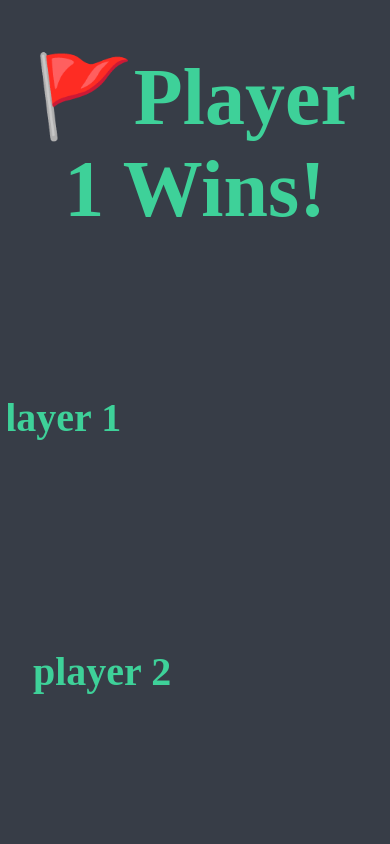
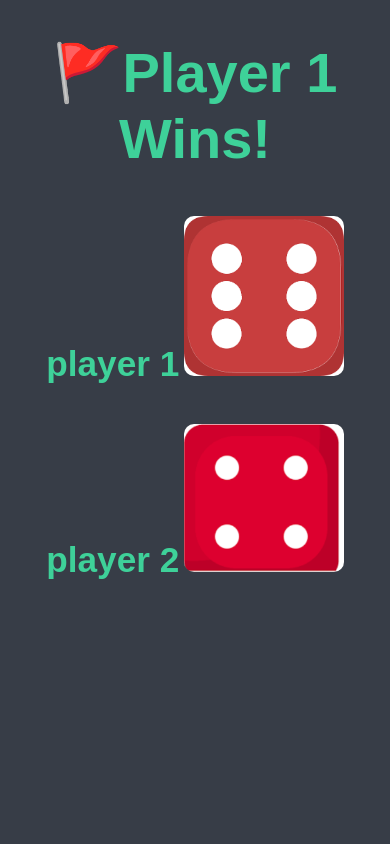
Before and after one commit to Hoorbutt8899/dice-game, a plain HTML site: page index.html in a window 390 px wide. Drawn offline with Linux system fonts and the light colour scheme.

Commit message:
Update style.css

```diff
--- a/style.css
+++ b/style.css
@@ -1,51 +1,114 @@
+
+* {
+    box-sizing: border-box;
+    margin: 0;
+    padding: 0;
+}
+
 body {
     background-color: #373d47;
+    font-family: sans-serif;
+    min-height: 100vh;
+    position: relative;
 }
+
 h1 {
     text-align: center;
-    margin-top: 50px;
+    padding-top: 50px;
     font-size: 80px;
     color: #3ed199;
+}
 
-}
 .player1 h4 {
-    position: relative;
+    position: absolute;
     top: 30%;
     left: 40%;
     transform: translate(-50%, -50%);
     font-size: 40px;
     color: #3ed199;
 }
+
 .player2 h4 {
-    position: relative;
+    position: absolute;
     top: 30%;
     left: 60%;
     transform: translate(-50%, -50%);
     font-size: 40px;
     color: #3ed199;
+}
 
-}
 .img6 {
-    position: relative;
+    position: absolute;
     top: 45%;
     left: 30%;
     width: 300px;
     border-radius: 10px;
-     object-fit: cover;
 }
+
 .dice6 {
-    position: relative;
+    position: absolute;
     top: 45%;
     left: 55%;
     width: 300px;
     border-radius: 10px;
-     object-fit: cover;
 }
 
-.dice-container {
-    width: 250px;
-    height: 250px;
-    border-radius: 35px;
-    overflow: hidden;
-    display: inline-block;
+
+/* ==========================================
+   2. TABLET & MOBILE RESPONSIVE ADJUSTMENTS
+   (Only runs on smaller screens to prevent overlap)
+   ========================================== */
+@media (max-width: 1024px) {
+    body {
+        display: flex;
+        flex-direction: column;
+        align-items: center;
+        justify-content: flex-start;
+        padding: 20px;
+    }
+
+    h1 {
+        font-size: 3.5rem; /* Safely shrinks font ONLY on small mobile/tabs */
+        padding-top: 20px;
+        margin-bottom: 30px;
+    }
+
+    /* Undo absolute layout safely for smaller touch devices */
+    .player1 h4, .player2 h4, .img6, .dice6 {
+        position: static;
+        transform: none;
+        display: inline-block;
+        margin: 0;
+    }
+
+    /* Group player layout blocks side-by-side responsively */
+    .player1, .player2 {
+        display: inline-block;
+        width: 45%;
+        text-align: center;
+        margin-bottom: 20px;
+    }
+
+    .player1 h4, .player2 h4 {
+        font-size: 2.2rem;
+    }
+
+    .img6, .dice6 {
+        width: 80%;
+        max-width: 220px;
+        height: auto;
+        margin-top: 15px;
+    }
 }
+
+/* Vertical structural stack for phone screens */
+@media (max-width: 480px) {
+    .player1, .player2 {
+        display: block;
+        width: 100%;
+        margin-bottom: 25px;
+    }
+    .img6, .dice6 {
+        max-width: 160px;
+    }
+}
```
